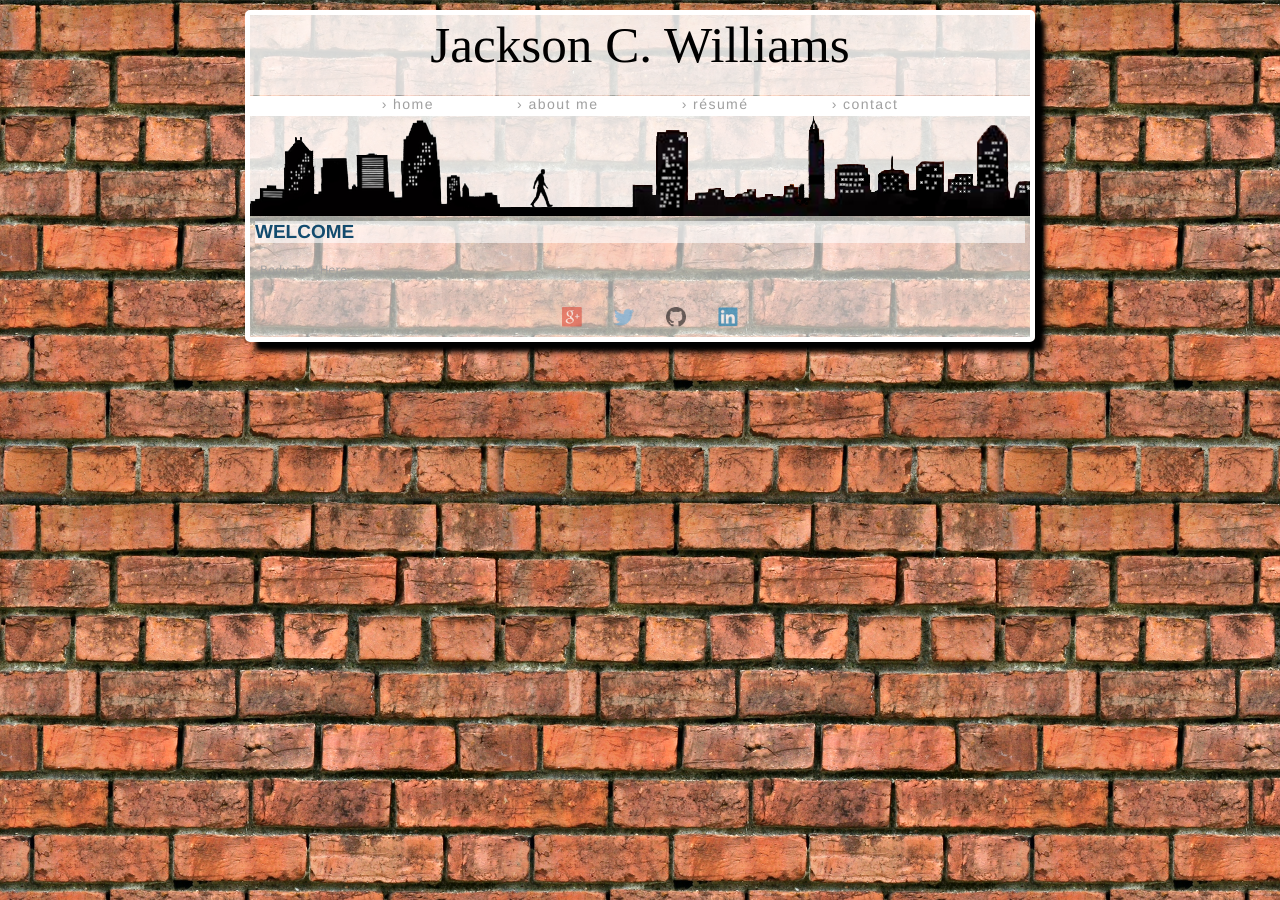
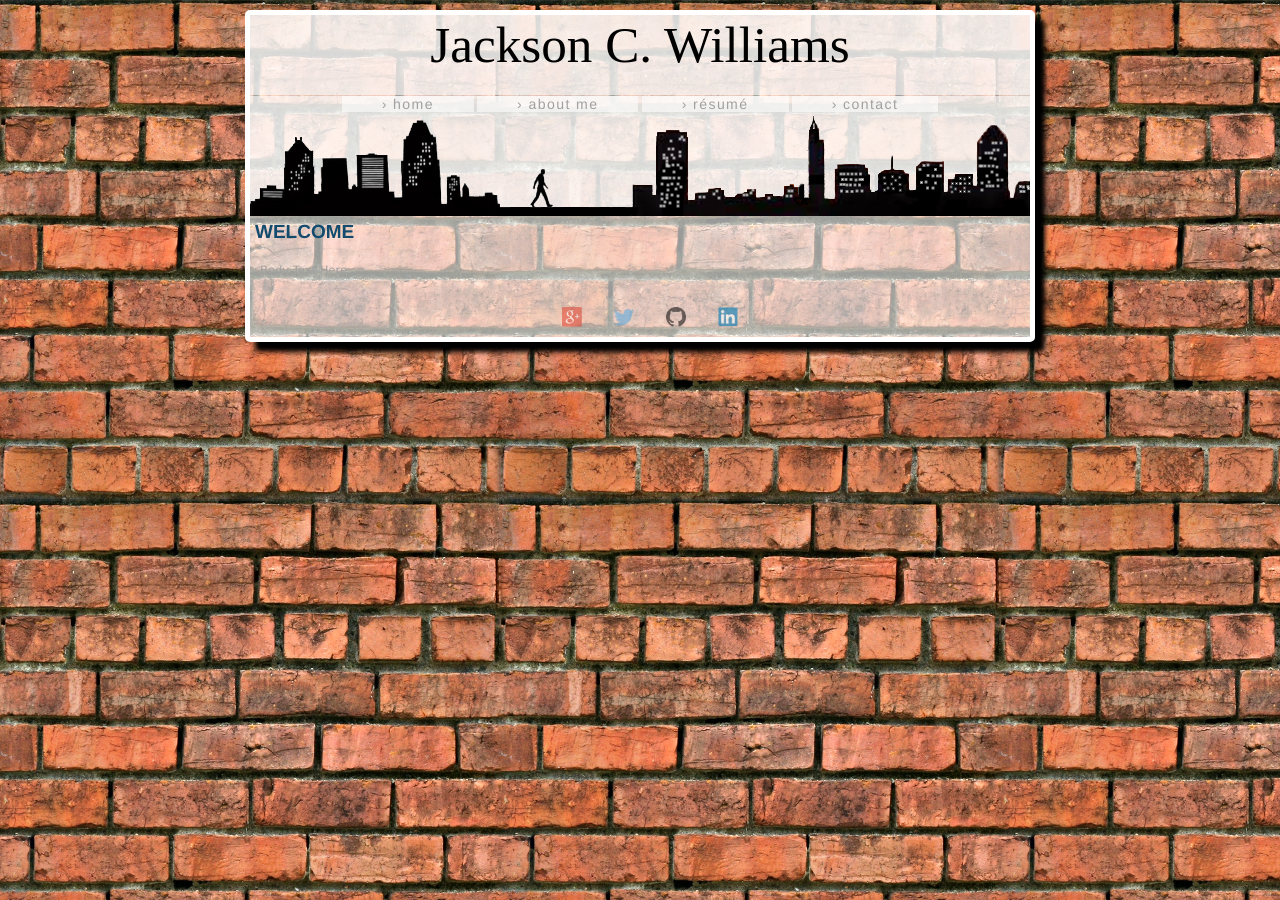
Before and after one commit to jacksoncwilliams/jackson-erin, a Jekyll site: the page built from index.html, in a window 1280 px wide. Built offline with Jekyll 4.4.1, drawn with Linux system fonts in a browser that asks for light colours.

Commit message:
Update main.css

```diff
--- a/css/main.css
+++ b/css/main.css
@@ -50,21 +50,14 @@ clear: none;
 text-align: center;
 margin-top: 1px;
 height: 20px;
-background: #fff;
+background: inherit;
 }
 
 #navigation a {
 font-family: 'Helvetica', 'Arial', 'Sans-Serif';
 padding-left: 40px;
 padding-right: 40px;
-/* Fallback for web browsers that doesn't support RGBa */
-    background: rgb(255, 255, 255) transparent;
-    /* RGBa with 0.6 opacity */
-    background: rgba(255, 255, 255, 0.6);
-    /* For IE 5.5 - 7*/
-    filter:progid:DXImageTransform.Microsoft.gradient(startColorstr=#FFFFFF, endColorstr=#FFFFFF);
-    /* For IE 8*/
-    -ms-filter: "progid:DXImageTransform.Microsoft.gradient(startColorstr=#FFFFFF, endColorstr=#FFFFFF)";
+background: inherit;
 text-transform: lowercase;
 color: #a0a0a0;
 font-size: 1.1em;
@@ -120,14 +113,7 @@ max-width: 770px;
 text-transform: uppercase;
 font-family: 'Helvetica', 'Arial', 'Sans-Serif';
 font-size: 19px;
-/* Fallback for web browsers that doesn't support RGBa */
-    background: rgb(255, 255, 255) transparent;
-    /* RGBa with 0.6 opacity */
-    background: rgba(255, 255, 255, 0.6);
-    /* For IE 5.5 - 7*/
-    filter:progid:DXImageTransform.Microsoft.gradient(startColorstr=#FFFFFF, endColorstr=#FFFFFF);
-    /* For IE 8*/
-    -ms-filter: "progid:DXImageTransform.Microsoft.gradient(startColorstr=#FFFFFF, endColorstr=#FFFFFF)";url(/images/h1bg.png) repeat-x bottom;
+background: inherit url(/images/h1bg.png) repeat-x bottom;
 }
 
 #content p {
```
